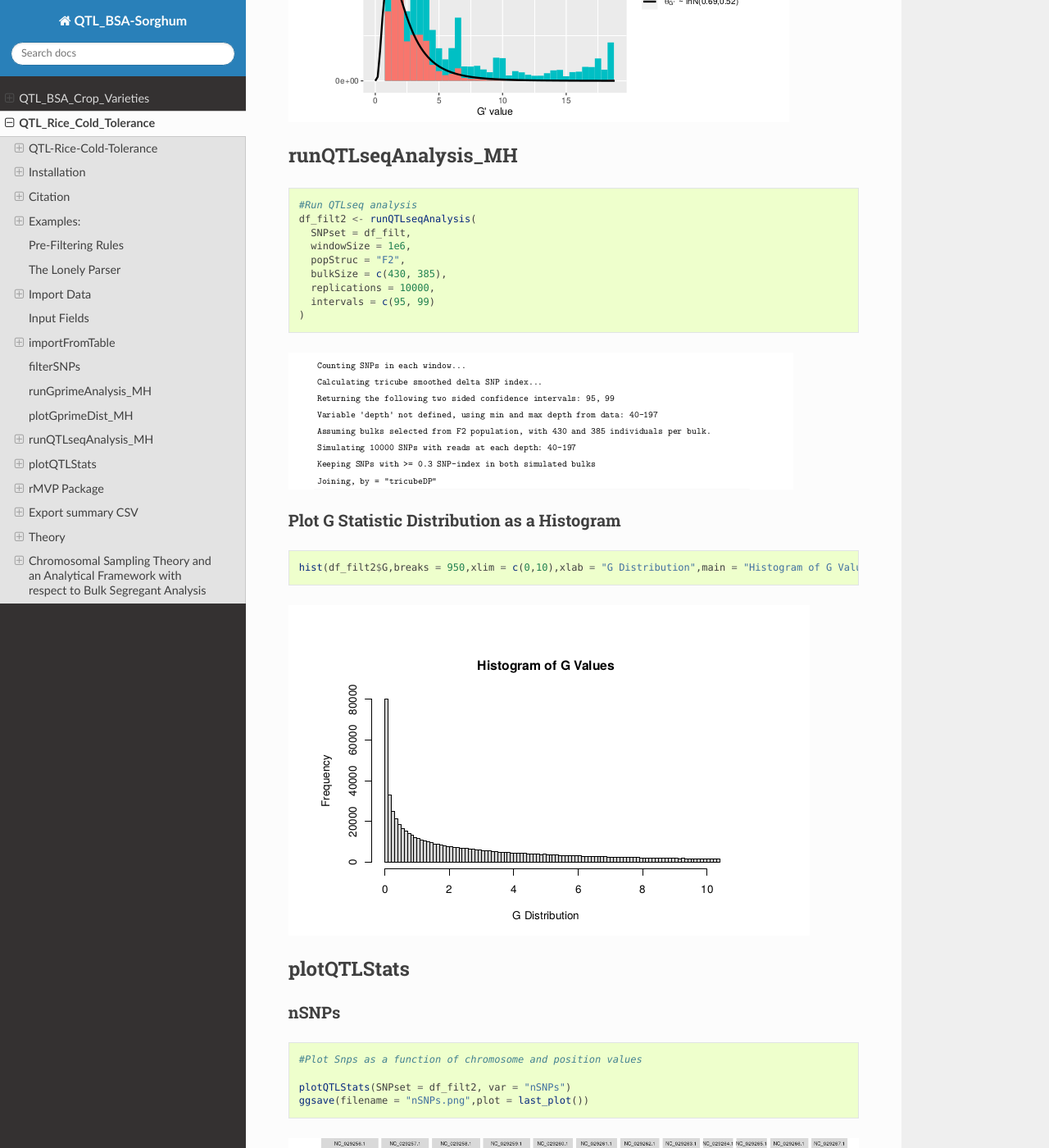
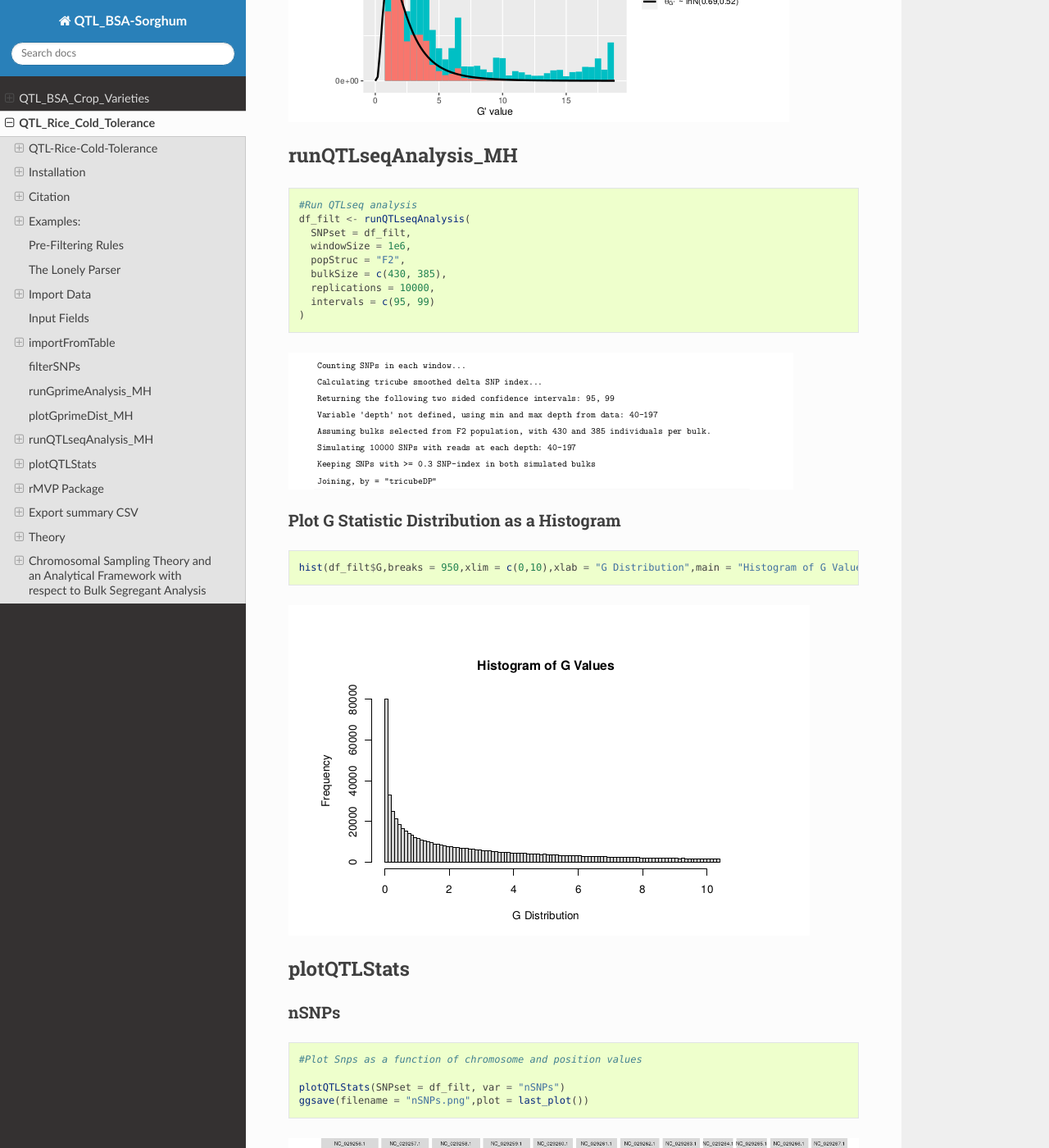
Before and after one commit to PBGLMichaelHall/ReadTheDocsQTL, a Sphinx documentation site: the page built from docs/source/Rice.rst, in a window 1280 px wide and 1400 px high, scrolled down 9017 px. Shown: the whole window at 82% size. Built offline with Sphinx 7.4.7 and the Read the Docs theme 2.0.0, drawn with Linux system fonts in a browser that asks for light colours.

Commit message:
Update Rice.rst

```diff
--- a/docs/source/Rice.rst
+++ b/docs/source/Rice.rst
@@ -380,7 +380,7 @@ runQTLseqAnalysis_MH
 
 
    #Run QTLseq analysis
-   df_filt2 <- runQTLseqAnalysis(
+   df_filt <- runQTLseqAnalysis(
      SNPset = df_filt,
      windowSize = 1e6,
      popStruc = "F2",
@@ -399,7 +399,7 @@ Plot G Statistic Distribution as a Histogram
 
 .. code:: r
 
-   hist(df_filt2$G,breaks = 950,xlim = c(0,10),xlab = "G Distribution",main = "Histogram of G Values")
+   hist(df_filt$G,breaks = 950,xlim = c(0,10),xlab = "G Distribution",main = "Histogram of G Values")
 
 .. figure:: ../images/72.png
    :alt:
@@ -416,7 +416,7 @@ nSNPs
 
    #Plot Snps as a function of chromosome and position values
 
-   plotQTLStats(SNPset = df_filt2, var = "nSNPs")
+   plotQTLStats(SNPset = df_filt, var = "nSNPs")
    ggsave(filename = "nSNPs.png",plot = last_plot())
 
 .. figure:: ../images/snp.png
@@ -443,7 +443,7 @@ deltaSNP
 
    #Again using plotQTLStats change second argument varaible to deltaSNP and plot.
 
-   plotQTLStats(SNPset = df_filt2, var = "deltaSNP", plotIntervals  = TRUE)
+   plotQTLStats(SNPset = df_filt, var = "deltaSNP", plotIntervals  = TRUE)
    ggsave(filename = "DeltaSNPInterval.png",plot = last_plot())
 
 .. figure:: ../images/75.png
```
